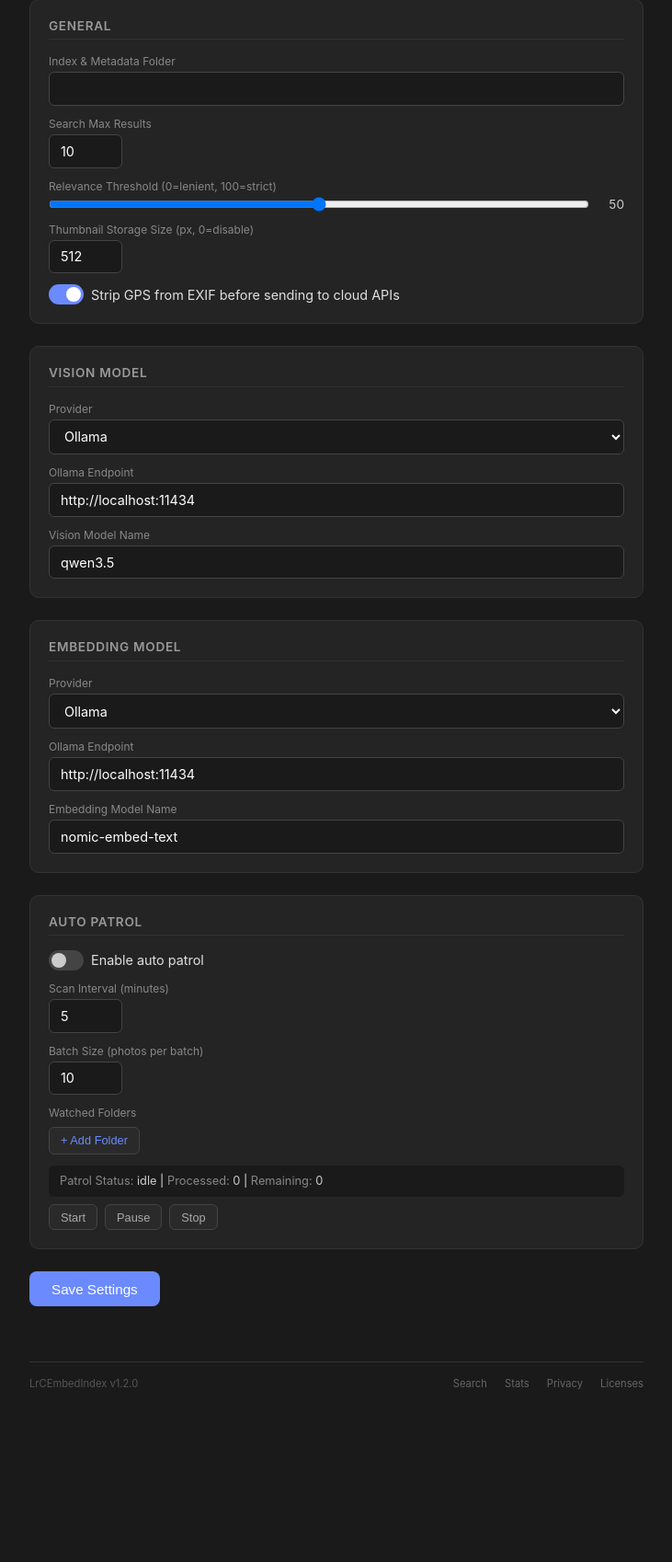
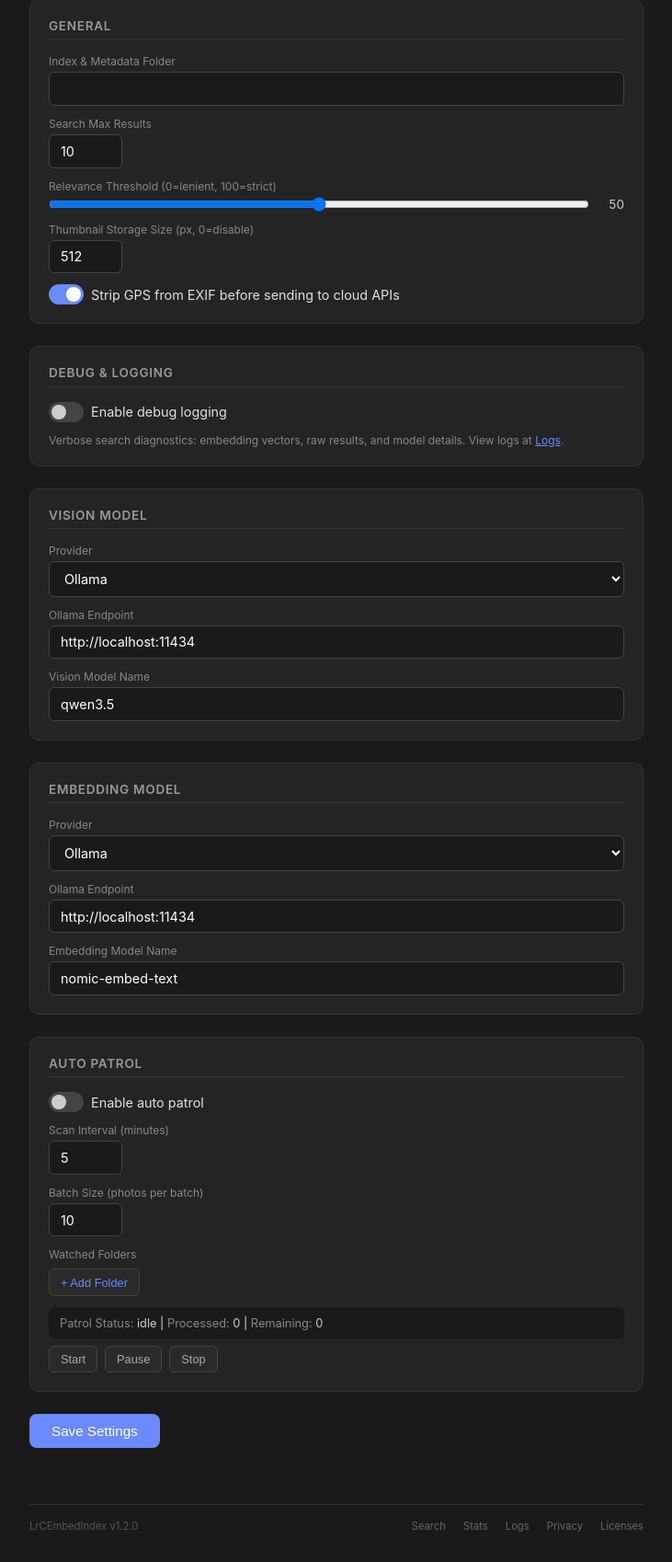
Before and after one commit to yutakas/LrCEmbedIndex, a Flask app: page /settings-ui in a window 1280 px wide. Shown: the part 84-1782 px from the top of the page at 92% size, without its empty margins (274-1005 px from the left). Before the commit the page ends 1594 px from the top, so only its background shows below. Run offline with Flask 3, Linux system fonts and the light colour scheme; data that the repository does not hold is empty; some libraries are stand-ins or nearby versions.

Commit message:
Add debug logging with web UI toggle and log viewer (issue #21)
Enable debug-level search diagnostics (embedding vectors, raw ChromaDB
results) via Settings toggle or --debug CLI flag, with a new /logs-ui
page to view and filter logs in the browser.

Co-Authored-By: Claude Opus 4.6 <noreply@anthropic.com>

```diff
--- a/server/config.py
+++ b/server/config.py
@@ -51,6 +51,9 @@ config = {
 
     # Privacy settings
     "strip_gps_for_cloud": True,  # strip GPS from EXIF before sending to cloud APIs
+
+    # Debug settings
+    "debug_logging": False,
 
     # Patrol settings
     "patrol_enabled": False,
--- a/server/routes.py
+++ b/server/routes.py
@@ -5,6 +5,7 @@ import tempfile
 import time
 import os
 import sys
+from collections import deque
 from functools import wraps
 from urllib.parse import unquote
 
@@ -26,6 +27,27 @@ from embedding import get_embedding
 from helpers import exif_to_text, compute_content_hash, resize_thumbnail_bytes
 
 logger = logging.getLogger(__name__)
+
+
+class LogCapture(logging.Handler):
+    """In-memory log handler that stores recent log entries for the web UI."""
+
+    def __init__(self, max_lines=2000):
+        super().__init__()
+        self.logs = deque(maxlen=max_lines)
+        self.setFormatter(logging.Formatter(datefmt="%Y-%m-%d %H:%M:%S"))
+
+    def emit(self, record):
+        self.logs.append({
+            "time": time.strftime("%Y-%m-%d %H:%M:%S", time.localtime(record.created)),
+            "level": record.levelname,
+            "name": record.name,
+            "message": record.getMessage(),
+        })
+
+
+log_capture = LogCapture()
+logging.getLogger().addHandler(log_capture)
 
 api = Blueprint("api", __name__)
 
@@ -109,6 +131,27 @@ def licenses_page():
 def settings_ui():
     """Serve the settings web UI page."""
     return render_template("settings.html")
+
+
+@api.route("/logs-ui", methods=["GET"])
+def logs_ui():
+    """Serve the log viewer page."""
+    return render_template("logs.html")
+
+
+@api.route("/logs", methods=["GET"])
+def get_logs():
+    """Return captured server logs."""
+    limit = request.args.get("limit", 500, type=int)
+    logs_list = list(log_capture.logs)[-limit:]
+    return jsonify({"status": "ok", "logs": logs_list, "version": VERSION})
+
+
+@api.route("/logs/clear", methods=["POST"])
+def clear_logs():
+    """Clear the in-memory log buffer."""
+    log_capture.logs.clear()
+    return jsonify({"status": "ok"})
 
 
 @api.route("/settings", methods=["GET"])
@@ -423,6 +466,10 @@ def search_photo():
             return jsonify({"status": "error", "message": "Missing query"}), 400
 
         query = data["query"]
+        max_results = data.get("max_results", config.get("search_max_results", 10))
+        relevance = data.get("relevance", config.get("search_relevance", 50))
+        logger.debug(f"Search request: query='{query}', model={get_embed_model_label()}, "
+                     f"max_results={max_results}, relevance={relevance}")
 
         # Get embedding for the search query
         t_embed = time.time()
@@ -431,9 +478,6 @@ def search_photo():
         if not embedding:
             return jsonify({"status": "error", "message": "Failed to generate query embedding"}), 500
 
-        # Per-request overrides from the search dialog, fall back to config
-        max_results = data.get("max_results", config.get("search_max_results", 10))
-        relevance = data.get("relevance", config.get("search_relevance", 50))
         matches = search_photos(embedding, n_results=max_results, relevance=relevance)
 
         elapsed = time.time() - t_start
@@ -491,6 +535,13 @@ def update_settings():
         # Privacy settings
         if "strip_gps_for_cloud" in data:
             config["strip_gps_for_cloud"] = bool(data["strip_gps_for_cloud"])
+
+        # Debug settings
+        if "debug_logging" in data:
+            config["debug_logging"] = bool(data["debug_logging"])
+            root = logging.getLogger()
+            root.setLevel(logging.DEBUG if config["debug_logging"] else logging.INFO)
+            logger.info(f"Debug logging {'enabled' if config['debug_logging'] else 'disabled'}")
 
         # Patrol settings
         if "patrol_enabled" in data:
--- a/server/server.py
+++ b/server/server.py
@@ -32,6 +32,9 @@ def startup():
         if config["index_folder"]:
             init_chromadb()
             logger.info(f"Startup: {count_metadata_files()} metadata files found")
+    if config.get("debug_logging"):
+        logging.getLogger().setLevel(logging.DEBUG)
+        logger.info("Debug logging enabled")
     logger.info(f"Vision: {get_vision_model_label()}, Embed: {get_embed_model_label()}")
 
     # Initialize patrol worker
@@ -49,7 +52,12 @@ if __name__ == "__main__":
                         help="Bind address (default: 127.0.0.1, use 0.0.0.0 for Docker)")
     parser.add_argument("--port", type=int, default=8600,
                         help="Port number (default: 8600)")
+    parser.add_argument("--debug", action="store_true",
+                        help="Enable DEBUG level logging for search diagnostics")
     args = parser.parse_args()
+
+    if args.debug:
+        config["debug_logging"] = True
 
     startup()
     app = create_app()
--- a/server/templates/collection.html
+++ b/server/templates/collection.html
@@ -112,6 +112,7 @@
     <span id="versionInfo"></span>
     <span>
       <a href="/">Search</a>
+      <a href="/logs-ui">Logs</a>
       <a href="/settings-ui">Settings</a>
       <a href="/privacy">Privacy</a>
       <a href="/licenses">Licenses</a>
--- a/server/templates/photo.html
+++ b/server/templates/photo.html
@@ -136,6 +136,7 @@
   <div class="footer">
     <span id="versionInfo"></span>
     <span>
+      <a href="/logs-ui">Logs</a>
       <a href="/settings-ui">Settings</a>
       <a href="/privacy">Privacy</a>
       <a href="/licenses">Licenses</a>
--- a/server/templates/search.html
+++ b/server/templates/search.html
@@ -161,6 +161,7 @@
     <span id="versionInfo"></span>
     <span>
       <a href="/stats-ui">Stats</a>
+      <a href="/logs-ui">Logs</a>
       <a href="/settings-ui">Settings</a>
       <a href="/privacy">Privacy</a>
       <a href="/licenses">Licenses</a>
--- a/server/templates/settings.html
+++ b/server/templates/settings.html
@@ -160,6 +160,7 @@
     <span>
       <a href="/">Search</a>
       <a href="/stats-ui">Stats</a>
+      <a href="/logs-ui">Logs</a>
       <a href="/privacy">Privacy</a>
       <a href="/licenses">Licenses</a>
     </span>
@@ -222,6 +223,24 @@ function renderForm() {
         </div>
         <span>Strip GPS from EXIF before sending to cloud APIs</span>
       </div>
+    </div>
+  </div>`;
+
+  // Debug & Logging
+  html += `<div class="section">
+    <div class="section-title">Debug & Logging</div>
+    <div class="field">
+      <div class="toggle-wrap" onclick="toggleCheck('debug_logging')">
+        <div class="toggle">
+          <input type="checkbox" id="debug_logging" ${c.debug_logging ? 'checked' : ''}>
+          <span class="slider"></span>
+        </div>
+        <span>Enable debug logging</span>
+      </div>
+    </div>
+    <div class="field" style="font-size:0.75rem;color:#888;margin-top:0.25rem">
+      Verbose search diagnostics: embedding vectors, raw results, and model details.
+      View logs at <a href="/logs-ui" style="color:#6b8afd">Logs</a>.
     </div>
   </div>`;
 
@@ -478,6 +497,7 @@ async function saveSettings() {
     search_relevance: val('search_relevance'),
     thumbnail_store_size: val('thumbnail_store_size'),
     strip_gps_for_cloud: val('strip_gps_for_cloud'),
+    debug_logging: val('debug_logging'),
     patrol_enabled: val('patrol_enabled'),
     patrol_interval_minutes: val('patrol_interval_minutes'),
     patrol_batch_size: val('patrol_batch_size'),
--- a/server/templates/stats.html
+++ b/server/templates/stats.html
@@ -84,6 +84,7 @@
     <span id="versionInfo"></span>
     <span>
       <a href="/">Search</a>
+      <a href="/logs-ui">Logs</a>
       <a href="/settings-ui">Settings</a>
       <a href="/privacy">Privacy</a>
       <a href="/licenses">Licenses</a>
--- a/server/vectorstore.py
+++ b/server/vectorstore.py
@@ -184,6 +184,13 @@ def search_photos(embedding, n_results=10, relevance=None):
         query_embeddings=[embedding],
         n_results=n_results,
     )
+    if results and results["ids"] and results["ids"][0] and logger.isEnabledFor(logging.DEBUG):
+        logger.debug(f"ChromaDB raw results ({len(results['ids'][0])} hits):")
+        for i, doc_id in enumerate(results["ids"][0]):
+            dist = results["distances"][0][i] if results["distances"] else 0
+            path = results["metadatas"][0][i].get("path", "") if results["metadatas"] else ""
+            logger.debug(f"  raw#{i+1} dist={dist:.4f} id={doc_id[:12]}.. "
+                         f"file={os.path.basename(path)}")
     matches = []
     if results and results["ids"] and results["ids"][0]:
         for i, doc_id in enumerate(results["ids"][0]):
```
Also changed, not shown: server/embedding.py (+14 -4 lines), server/templates/logs.html (added, +201 -0 lines).
